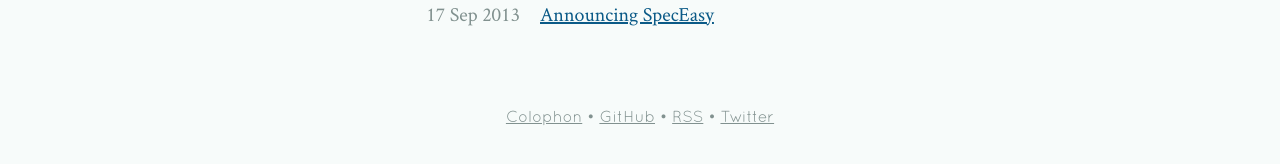
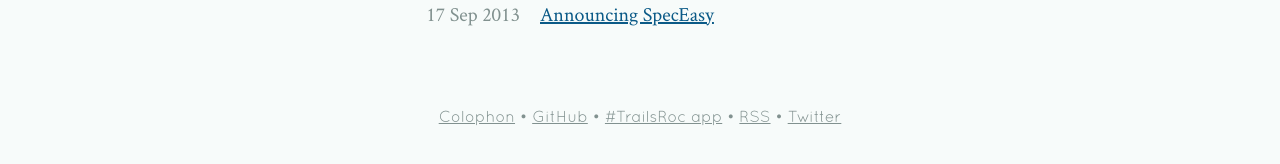
Before and after one commit to mmertsock/mmertsock.github.io, a Jekyll site: the page built from index.html, in a window 1280 px wide. Shown: the part 306-470 px from the top of the page. Built offline with Jekyll 4.4.1, drawn with Linux system fonts in a browser that asks for light colours; a script that is not in the unit is left out.

Commit message:
Add TrailsRoc app link to footer

```diff
--- a/_layouts/default.html
+++ b/_layouts/default.html
@@ -29,6 +29,7 @@
         <p>
             <a href="{{ site.url }}/colophon/">Colophon</a> •
             <a href="https://github.com/mmertsock">GitHub</a> •
+            <a href="http://www.esker-apps.com/trailsroc/">#TrailsRoc app</a> •
             <a href="{{ site.url }}/feed.xml">RSS</a> •
             <a href="https://twitter.com/mmertsock">Twitter</a>
         </p>
```
